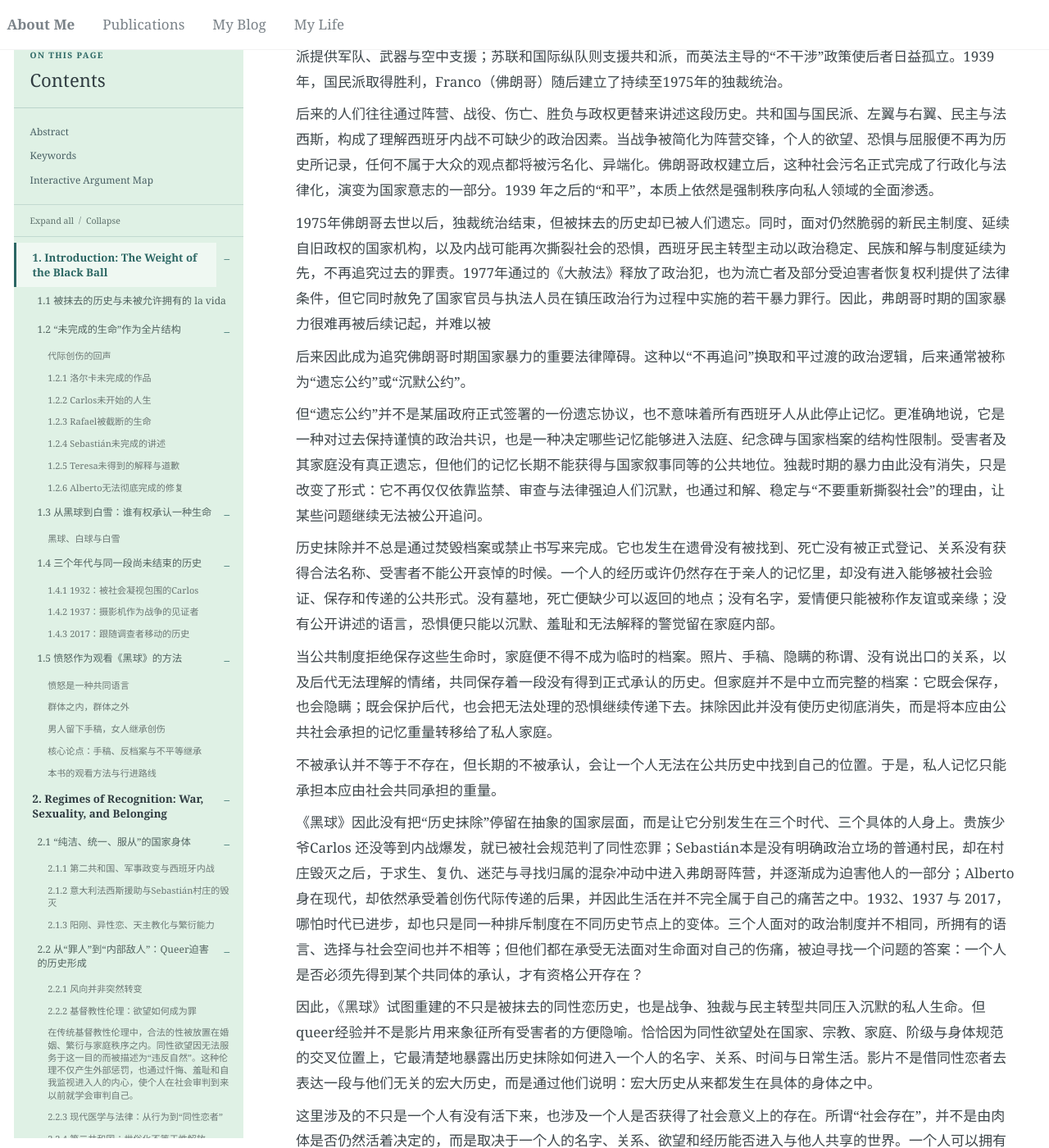
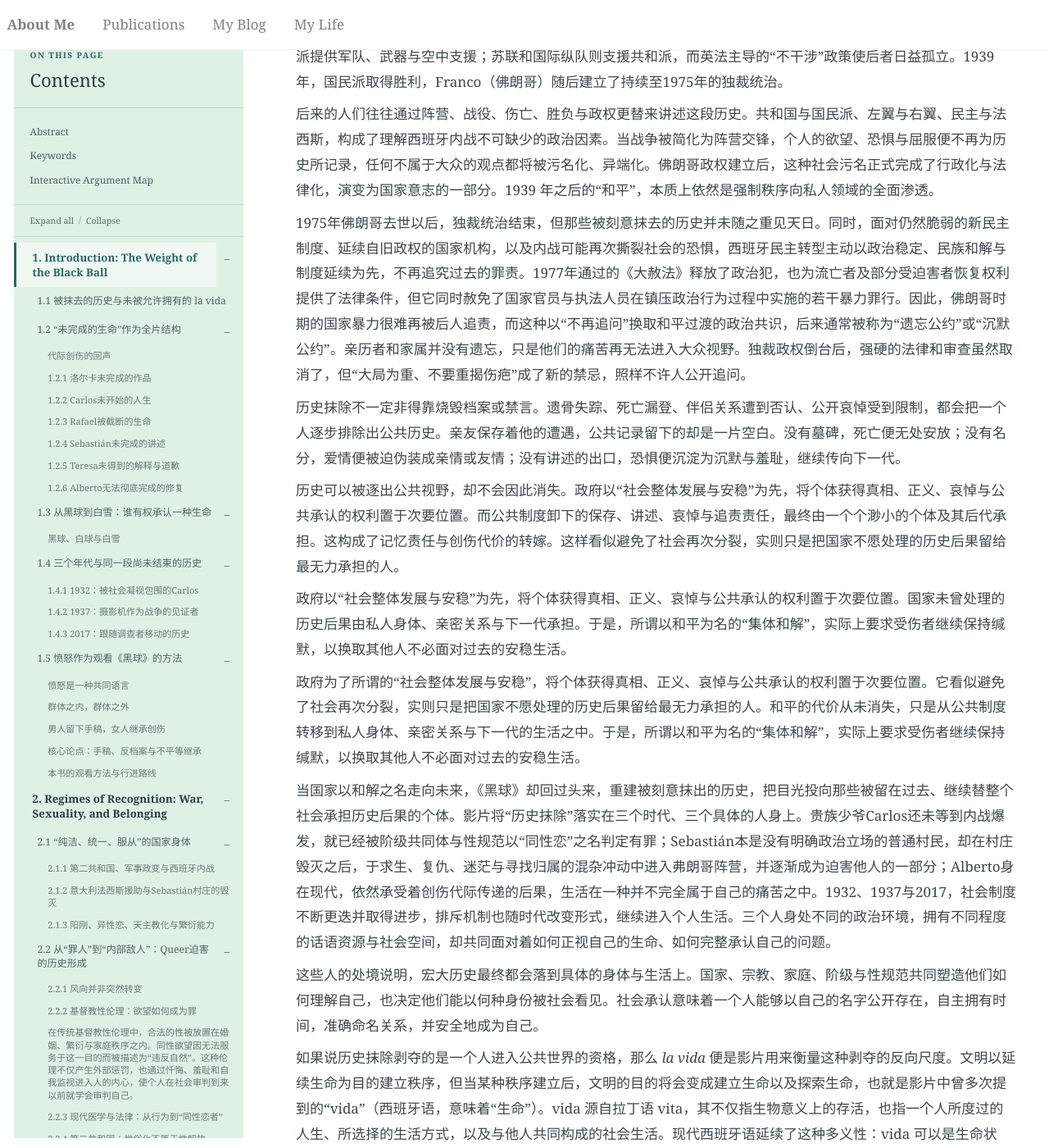
Before and after one commit to Cathylixi/Cathylixi.github.io, a Jekyll site: the page built from _posts/2026-11-10-la-bola-negra-review.md, in a window 1280 px wide and 1400 px high, scrolled down 2031 px. Shown: the whole window at 82% size. Built offline with Jekyll 4.4.1, drawn with Linux system fonts in a browser that asks for light colours; nearby versions of some CDN libraries; some of the changed text lies outside the part shown.

Commit message:
Publish La Bola Negra from Google Docs

```diff
--- a/_posts/2026-11-10-la-bola-negra-review.md
+++ b/_posts/2026-11-10-la-bola-negra-review.md
@@ -52,27 +52,21 @@ visualization_title: "《黑球》动态关系星图"
 
 后来的人们往往通过阵营、战役、伤亡、胜负与政权更替来讲述这段历史。共和国与国民派、左翼与右翼、民主与法西斯，构成了理解西班牙内战不可缺少的政治因素。当战争被简化为阵营交锋，个人的欲望、恐惧与屈服便不再为历史所记录，任何不属于大众的观点都将被污名化、异端化。佛朗哥政权建立后，这种社会污名正式完成了行政化与法律化，演变为国家意志的一部分。1939 年之后的“和平”，本质上依然是强制秩序向私人领域的全面渗透。
 
-1975年佛朗哥去世以后，独裁统治结束，但被抹去的历史却已被人们遗忘。同时，面对仍然脆弱的新民主制度、延续自旧政权的国家机构，以及内战可能再次撕裂社会的恐惧，西班牙民主转型主动以政治稳定、民族和解与制度延续为先，不再追究过去的罪责。1977年通过的《大赦法》释放了政治犯，也为流亡者及部分受迫害者恢复权利提供了法律条件，但它同时赦免了国家官员与执法人员在镇压政治行为过程中实施的若干暴力罪行。因此，弗朗哥时期的国家暴力很难再被后续记起，并难以被
+1975年佛朗哥去世以后，独裁统治结束，但那些被刻意抹去的历史并未随之重见天日。同时，面对仍然脆弱的新民主制度、延续自旧政权的国家机构，以及内战可能再次撕裂社会的恐惧，西班牙民主转型主动以政治稳定、民族和解与制度延续为先，不再追究过去的罪责。1977年通过的《大赦法》释放了政治犯，也为流亡者及部分受迫害者恢复权利提供了法律条件，但它同时赦免了国家官员与执法人员在镇压政治行为过程中实施的若干暴力罪行。因此，佛朗哥时期的国家暴力很难再被后人追责，而这种以“不再追问”换取和平过渡的政治共识，后来通常被称为“遗忘公约”或“沉默公约”。亲历者和家属并没有遗忘，只是他们的痛苦再无法进入大众视野。独裁政权倒台后，强硬的法律和审查虽然取消了，但“大局为重、不要重揭伤疤”成了新的禁忌，照样不许人公开追问。
 
-后来因此成为追究佛朗哥时期国家暴力的重要法律障碍。这种以“不再追问”换取和平过渡的政治逻辑，后来通常被称为“遗忘公约”或“沉默公约”。
+历史抹除不一定非得靠烧毁档案或禁言。遗骨失踪、死亡漏登、伴侣关系遭到否认、公开哀悼受到限制，都会把一个人逐步排除出公共历史。亲友保存着他的遭遇，公共记录留下的却是一片空白。没有墓碑，死亡便无处安放；没有名分，爱情便被迫伪装成亲情或友情；没有讲述的出口，恐惧便沉淀为沉默与羞耻，继续传向下一代。
 
-但“遗忘公约”并不是某届政府正式签署的一份遗忘协议，也不意味着所有西班牙人从此停止记忆。更准确地说，它是一种对过去保持谨慎的政治共识，也是一种决定哪些记忆能够进入法庭、纪念碑与国家档案的结构性限制。受害者及其家庭没有真正遗忘，但他们的记忆长期不能获得与国家叙事同等的公共地位。独裁时期的暴力由此没有消失，只是改变了形式：它不再仅仅依靠监禁、审查与法律强迫人们沉默，也通过和解、稳定与“不要重新撕裂社会”的理由，让某些问题继续无法被公开追问。
+历史可以被逐出公共视野，却不会因此消失。政府以“社会整体发展与安稳”为先，将个体获得真相、正义、哀悼与公共承认的权利置于次要位置。而公共制度卸下的保存、讲述、哀悼与追责责任，最终由一个个渺小的个体及其后代承担。这构成了记忆责任与创伤代价的转嫁。这样看似避免了社会再次分裂，实则只是把国家不愿处理的历史后果留给最无力承担的人。
 
-历史抹除并不总是通过焚毁档案或禁止书写来完成。它也发生在遗骨没有被找到、死亡没有被正式登记、关系没有获得合法名称、受害者不能公开哀悼的时候。一个人的经历或许仍然存在于亲人的记忆里，却没有进入能够被社会验证、保存和传递的公共形式。没有墓地，死亡便缺少可以返回的地点；没有名字，爱情便只能被称作友谊或亲缘；没有公开讲述的语言，恐惧便只能以沉默、羞耻和无法解释的警觉留在家庭内部。
+政府以“社会整体发展与安稳”为先，将个体获得真相、正义、哀悼与公共承认的权利置于次要位置。国家未曾处理的历史后果由私人身体、亲密关系与下一代承担。于是，所谓以和平为名的“集体和解”，实际上要求受伤者继续保持缄默，以换取其他人不必面对过去的安稳生活。
 
-当公共制度拒绝保存这些生命时，家庭便不得不成为临时的档案。照片、手稿、隐瞒的称谓、没有说出口的关系，以及后代无法理解的情绪，共同保存着一段没有得到正式承认的历史。但家庭并不是中立而完整的档案：它既会保存，也会隐瞒；既会保护后代，也会把无法处理的恐惧继续传递下去。抹除因此并没有使历史彻底消失，而是将本应由公共社会承担的记忆重量转移给了私人家庭。
+政府为了所谓的“社会整体发展与安稳”，将个体获得真相、正义、哀悼与公共承认的权利置于次要位置。它看似避免了社会再次分裂，实则只是把国家不愿处理的历史后果留给最无力承担的人。和平的代价从未消失，只是从公共制度转移到私人身体、亲密关系与下一代的生活之中。于是，所谓以和平为名的“集体和解”，实际上要求受伤者继续保持缄默，以换取其他人不必面对过去的安稳生活。
 
-不被承认并不等于不存在，但长期的不被承认，会让一个人无法在公共历史中找到自己的位置。于是，私人记忆只能承担本应由社会共同承担的重量。
+当国家以和解之名走向未来，《黑球》却回过头来，重建被刻意抹出的历史，把目光投向那些被留在过去、继续替整个社会承担历史后果的个体。影片将“历史抹除”落实在三个时代、三个具体的人身上。贵族少爷Carlos还未等到内战爆发，就已经被阶级共同体与性规范以“同性恋”之名判定有罪；Sebastián本是没有明确政治立场的普通村民，却在村庄毁灭之后，于求生、复仇、迷茫与寻找归属的混杂冲动中进入弗朗哥阵营，并逐渐成为迫害他人的一部分；Alberto身在现代，依然承受着创伤代际传递的后果，生活在一种并不完全属于自己的痛苦之中。1932、1937与2017，社会制度不断更迭并取得进步，排斥机制也随时代改变形式，继续进入个人生活。三个人身处不同的政治环境，拥有不同程度的话语资源与社会空间，却共同面对着如何正视自己的生命、如何完整承认自己的问题。
 
-《黑球》因此没有把“历史抹除”停留在抽象的国家层面，而是让它分别发生在三个时代、三个具体的人身上。贵族少爷Carlos 还没等到内战爆发，就已被社会规范判了同性恋罪；Sebastián本是没有明确政治立场的普通村民，却在村庄毁灭之后，于求生、复仇、迷茫与寻找归属的混杂冲动中进入弗朗哥阵营，并逐渐成为迫害他人的一部分；Alberto身在现代，却依然承受着创伤代际传递的后果，并因此生活在并不完全属于自己的痛苦之中。1932、1937 与 2017，哪怕时代已进步，却也只是同一种排斥制度在不同历史节点上的变体。三个人面对的政治制度并不相同，所拥有的语言、选择与社会空间也并不相等；但他们都在承受无法面对生命面对自己的伤痛，被迫寻找一个问题的答案：一个人是否必须先得到某个共同体的承认，才有资格公开存在？
+这些人的处境说明，宏大历史最终都会落到具体的身体与生活上。国家、宗教、家庭、阶级与性规范共同塑造他们如何理解自己，也决定他们能以何种身份被社会看见。社会承认意味着一个人能够以自己的名字公开存在，自主拥有时间，准确命名关系，并安全地成为自己。
 
-因此，《黑球》试图重建的不只是被抹去的同性恋历史，也是战争、独裁与民主转型共同压入沉默的私人生命。但queer经验并不是影片用来象征所有受害者的方便隐喻。恰恰因为同性欲望处在国家、宗教、家庭、阶级与身体规范的交叉位置上，它最清楚地暴露出历史抹除如何进入一个人的名字、关系、时间与日常生活。影片不是借同性恋者去表达一段与他们无关的宏大历史，而是通过他们说明：宏大历史从来都发生在具体的身体之中。
-
-这里涉及的不只是一个人有没有活下来，也涉及一个人是否获得了社会意义上的存在。所谓“社会存在”，并不是由肉体是否仍然活着决定的，而是取决于一个人的名字、关系、欲望和经历能否进入与他人共享的世界。一个人可以拥有欲望，却不能说出欲望的名字；可以与另一个人共同生活，却只能把爱人称作“亲戚”；可以保存一段历史，却不能将它交给公共社会。当一个人的生活不能被正确命名、记录和哀悼时，他并非不存在，却始终处在存在与不存在之间。
-
-因此，承认并不只是别人对一个身份表示宽容。真正的承认意味着一个人不必首先否认自己，也不必通过谎言、谨慎或服从换取生存资格。它意味着他的时间属于自己，他的关系能够以自己的名字出现，他的生命不需要等待死亡以后才获得意义。影片由此把历史问题转化成了生命问题：如果一个人终其一生只能幸存，却不能公开成为自己，这样的存在能否被称作生活？
-
-因此，《黑球》想重建被刻意抹出的东西。把看历史的角度从宏观的国家层面聚焦到具体的人身上。如果说历史抹除剥夺的是一个人进入公共世界的资格，那么 *la vida* 便是影片用来衡量这种剥夺的反向尺度。文明以延续生命为目的建立秩序，但当某种秩序建立后，文明的目的将会变成建立生命以及探索生命，也就是影片中曾多次提到的“vida”（西班牙语，意味着“生命”）。vida 源自拉丁语 vita，其不仅指生物意义上的存活，也指一个人所度过的人生、所选择的生活方式，以及与他人共同构成的社会生活。现代西班牙语延续了这种多义性：vida 可以是生命状态，可以是一个人的一生，也可以指私人生活、社会生活、政治生活与性生活，甚至指一段生命被讲述和记录下来的方式。影片中，导演借由vida持续追问：生存、幸存与生活是否在意义上相等。
+如果说历史抹除剥夺的是一个人进入公共世界的资格，那么 *la vida* 便是影片用来衡量这种剥夺的反向尺度。文明以延续生命为目的建立秩序，但当某种秩序建立后，文明的目的将会变成建立生命以及探索生命，也就是影片中曾多次提到的“vida”（西班牙语，意味着“生命”）。vida 源自拉丁语 vita，其不仅指生物意义上的存活，也指一个人所度过的人生、所选择的生活方式，以及与他人共同构成的社会生活。现代西班牙语延续了这种多义性：vida 可以是生命状态，可以是一个人的一生，也可以指私人生活、社会生活、政治生活与性生活，甚至指一段生命被讲述和记录下来的方式。影片中，导演借由vida持续追问：生存、幸存与生活是否在意义上相等。
 
 影片没有为 *la vida* 提供一个抽象而固定的定义，而是让它在不同人物、时代和情境中不断改变含义。这个词及其变体在影片中多次出现，像一条隐藏的线，将三个时代的生命连接起来。(1) Carlos 被赌场拒绝后，Enrique 说自己“只想生活”，并宣布不愿继续沉睡；(2) 当 Carlos 仍试图返回赌场时，Enrique 又告诉他，他的生命属于街道上的人群。(3) Carlos 的母亲则对他说，他可以前往马德里，过自己想要的生活，但一定要保持谨慎，不被人看见。(4) Federico 在向 Rafael 解释《黑球》时，将这些矛盾凝结成一句话：当我们否认自己时，我们失去的是 *la vida*。(5) Carlos 死后终于承认，自己没有来得及生活，因为那些时间从未真正属于他；(6) 白雪于是回答：“所以必须生活，Carlos，永远都要生活。” (7) 到了 Sebastián 的故事里，*la vida* 又获得了另一层含义：他用一生隐藏《黑球》，也与 Ramón 以“亲戚”的名义共同生活了一辈子。他并非没有活过，却在长达一生的隐匿中，被剥夺了为自己的生活命名的权利。
 
```
